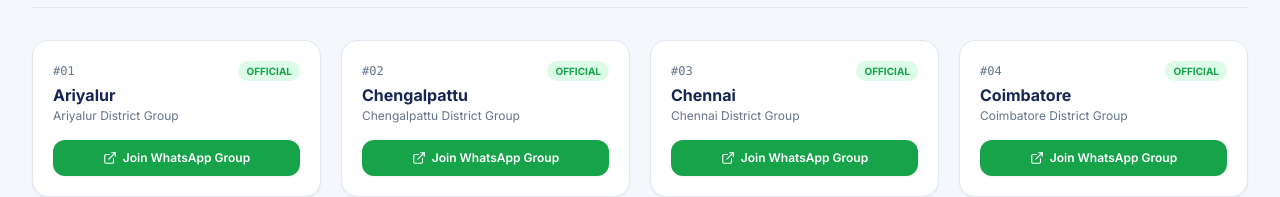
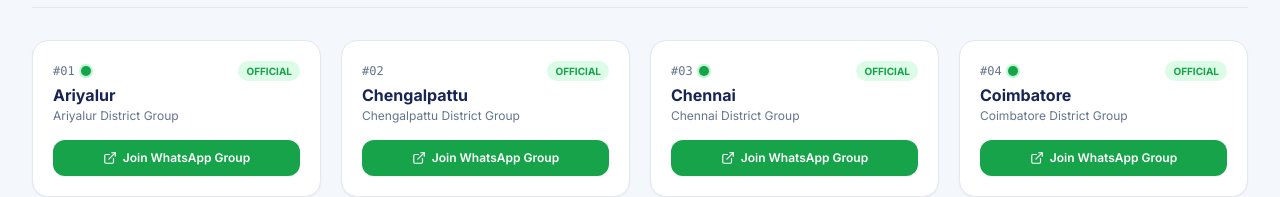
Before and after one commit to vimal2006-rk/TN-38-District-Portal, a React (Vite) app in the folder frontend/: page /whatsapp-groups in a window 1280 px wide. Shown: the part 459-656 px from the top of the page. Built offline with nearby package versions, Linux system fonts and the light colour scheme; no server answers.

Commit message:
feat(whatsapp): add green dot indicator for districts with integrated links

```diff
--- a/frontend/src/pages/public/WhatsAppGroupsPage.jsx
+++ b/frontend/src/pages/public/WhatsAppGroupsPage.jsx
@@ -78,7 +78,16 @@ export default function WhatsAppGroupsPage() {
               >
                 <div>
                   <div className="flex items-center justify-between text-xs mb-1" style={{ color: '#64748B' }}>
-                    <span className="font-mono">#{d.id < 10 ? `0${d.id}` : d.id}</span>
+                    <span className="font-mono flex items-center gap-1.5">
+                      #{d.id < 10 ? `0${d.id}` : d.id}
+                      {d.whatsappLink && (
+                        <span
+                          className="inline-block w-2.5 h-2.5 rounded-full ring-2 ring-green-200"
+                          style={{ backgroundColor: '#16A34A' }}
+                          title={isTa ? 'WhatsApp இணைப்பு சேர்க்கப்பட்டது' : 'WhatsApp Link Integrated'}
+                        />
+                      )}
+                    </span>
                     <span
                       className="px-2 py-0.5 rounded-full font-bold text-[10px]"
                       style={{ backgroundColor: '#DCFCE7', color: '#16A34A' }}
```
